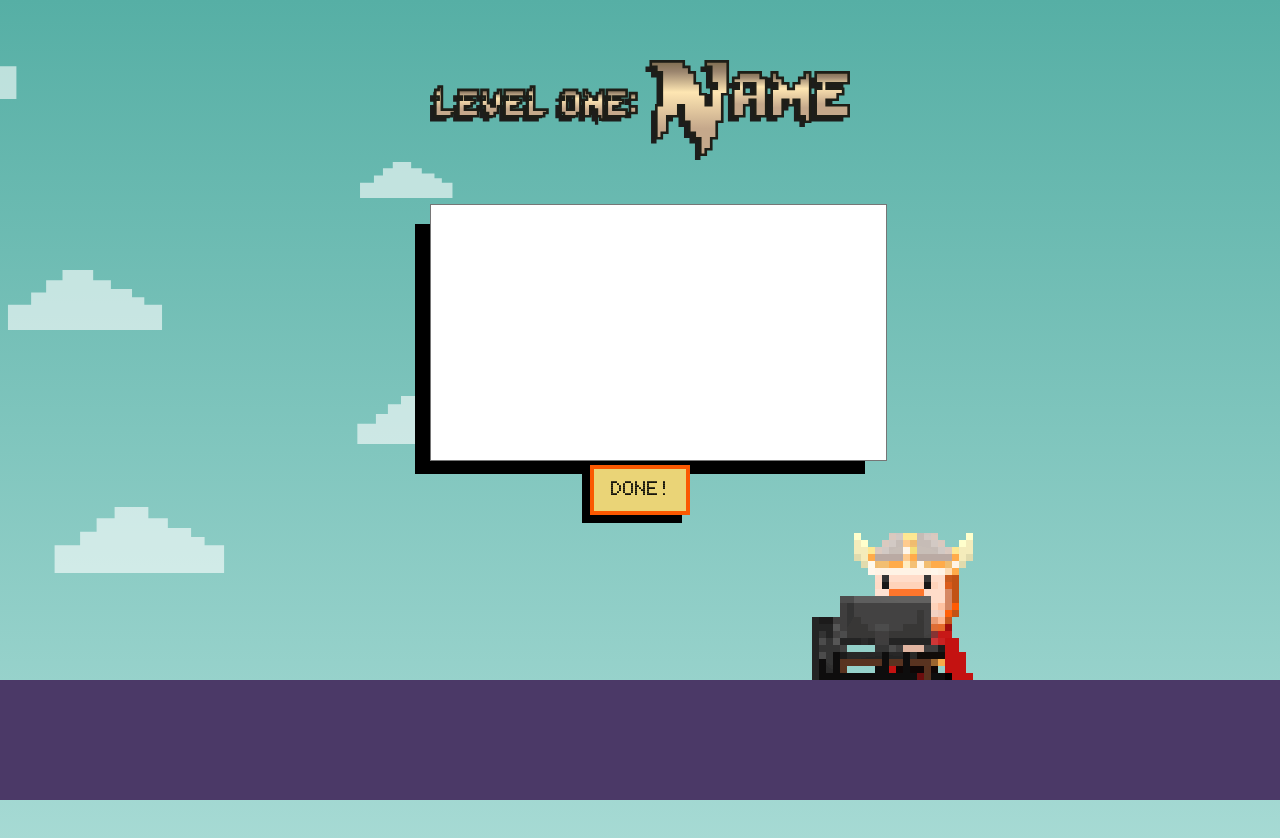
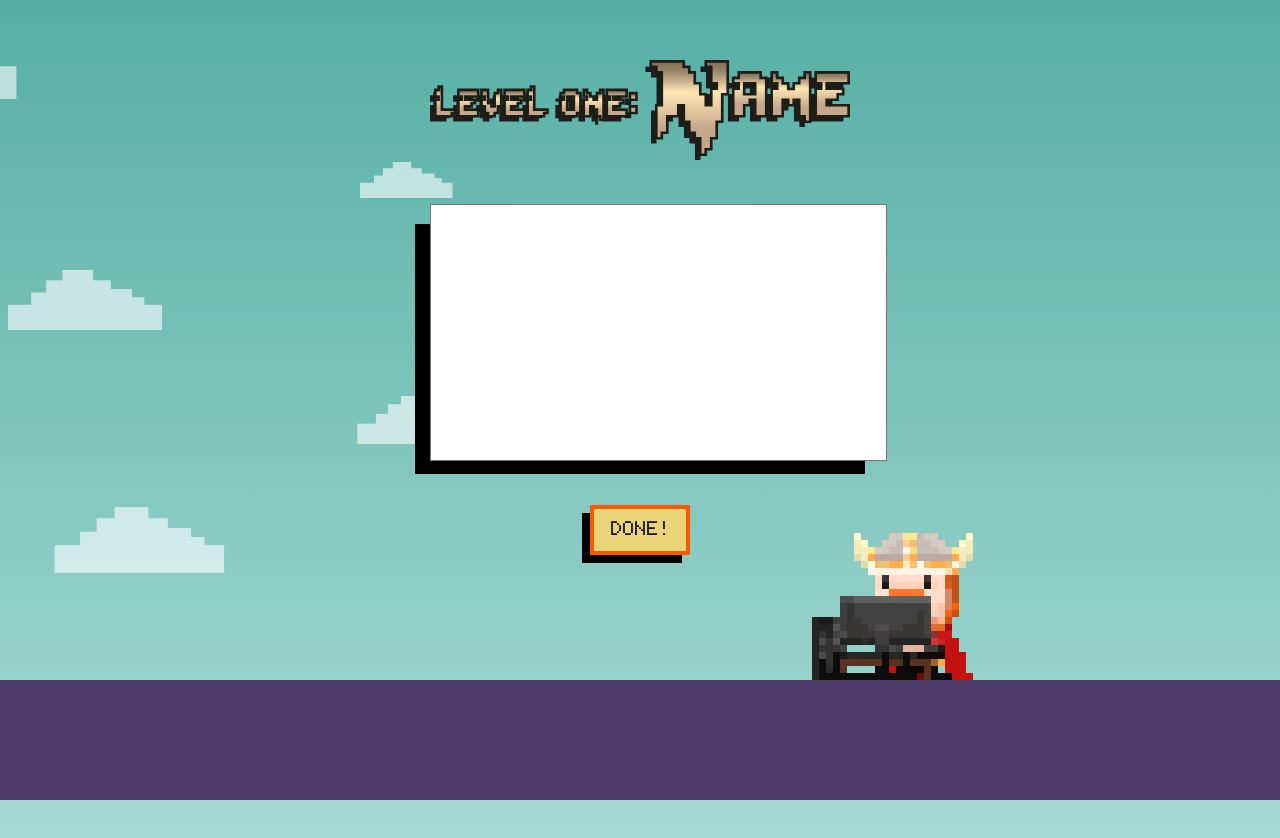
Before and after one commit to fephil/sax-turtles-webapp, a React (Create React App) app: page /level/2/1 in a window 1280 px wide. Shown: the top 838 px of the page. Built offline with nearby package versions, Linux system fonts and the light colour scheme.

Commit message:
feat: spacing tweaks init

```diff
--- a/src/ComplaintFormLevel.js
+++ b/src/ComplaintFormLevel.js
@@ -152,7 +152,7 @@ class ComplaintFormLevel extends Component {
 
                     <textarea className="complaint-input-editor" value={this.state.value} onChange={this.handleChange} onKeyUp={this.handleChange}/>
 
-                    <button className='lvl-one-button' type='submit'>DONE!</button>
+                    <button className='lvl-one-button' style={{marginTop: '60px'}} type='submit'>DONE!</button>
                 </form>
 
                 <div className="floor floor--purple">
```
